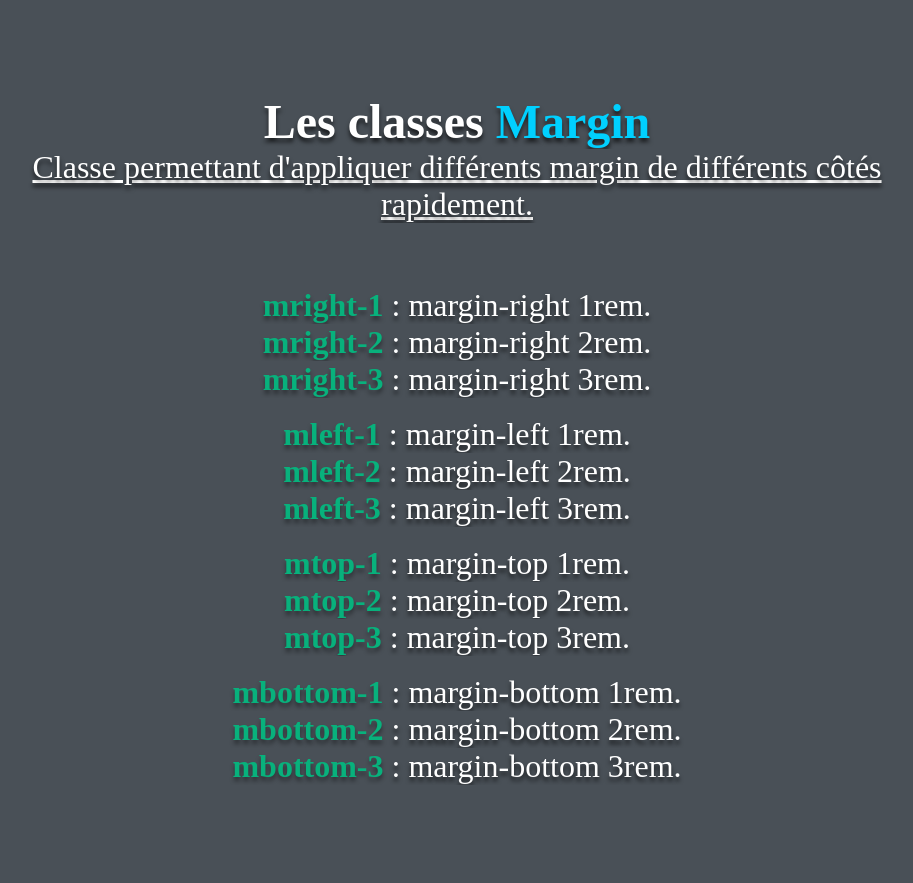
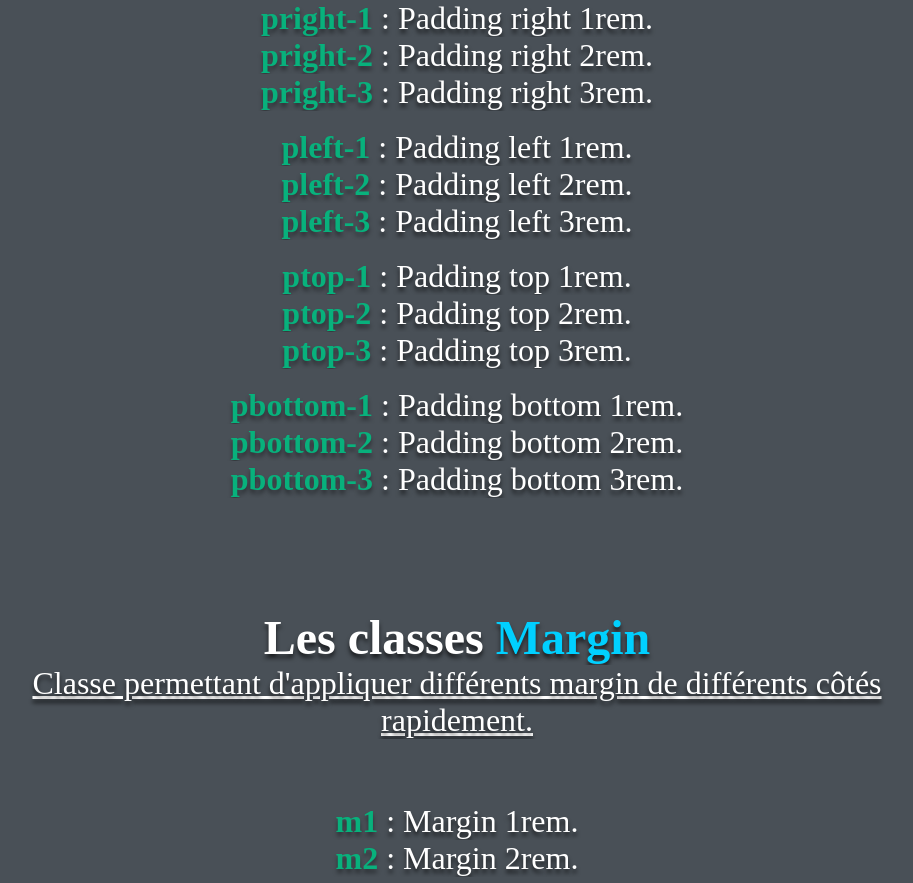
Before and after one commit to nixiz0/Workitium-Web, a React (Create React App) app: page /documentation in a window 1280 px wide. Shown: the part 2320-3203 px from the top of the page, without its empty margins (183-1096 px from the left). Built offline with nearby package versions, Linux system fonts and the light colour scheme.

Commit message:
Add new class for the documentation page

```diff
--- a/src/Documentation.jsx
+++ b/src/Documentation.jsx
@@ -129,6 +129,46 @@ function Documentation() {
                 <p>
                     <b class="code_class_css">p5</b> : Padding 3rem.
                 </p>
+                <br/>
+                <p>
+                    <b class="code_class_css">pright-1</b> : Padding right 1rem.
+                </p>
+                <p>
+                    <b class="code_class_css">pright-2</b> : Padding right 2rem.
+                </p>
+                <p>
+                    <b class="code_class_css">pright-3</b> : Padding right 3rem.
+                </p>
+                <br/>
+                <p>
+                    <b class="code_class_css">pleft-1</b> : Padding left 1rem.
+                </p>
+                <p>
+                    <b class="code_class_css">pleft-2</b> : Padding left 2rem.
+                </p>
+                <p>
+                    <b class="code_class_css">pleft-3</b> : Padding left 3rem.
+                </p>
+                <br/>
+                <p>
+                    <b class="code_class_css">ptop-1</b> : Padding top 1rem.
+                </p>
+                <p>
+                    <b class="code_class_css">ptop-2</b> : Padding top 2rem.
+                </p>
+                <p>
+                    <b class="code_class_css">ptop-3</b> : Padding top 3rem.
+                </p>
+                <br/>
+                <p>
+                    <b class="code_class_css">pbottom-1</b> : Padding bottom 1rem.
+                </p>
+                <p>
+                    <b class="code_class_css">pbottom-2</b> : Padding bottom 2rem.
+                </p>
+                <p>
+                    <b class="code_class_css">pbottom-3</b> : Padding bottom 3rem.
+                </p>
             </div>
             {/*--------------*/}
 
@@ -138,6 +178,22 @@ function Documentation() {
                 <p class="p_presentation">
                     Classe permettant d'appliquer différents margin de différents côtés rapidement.
                 </p>
+                <p>
+                    <b class="code_class_css">m1</b> : Margin 1rem.
+                </p>
+                <p>
+                    <b class="code_class_css">m2</b> : Margin 2rem.
+                </p>
+                <p>
+                    <b class="code_class_css">m3</b> : Margin 3rem.
+                </p>
+                <p>
+                    <b class="code_class_css">m4</b> : Margin 4rem.
+                </p>
+                <p>
+                    <b class="code_class_css">m5</b> : Margin 5rem.
+                </p>
+                <br/>
                 <p>
                     <b class="code_class_css">mright-1</b> : margin-right 1rem.
                 </p>
--- a/src/workitium-css/Workitium.css
+++ b/src/workitium-css/Workitium.css
@@ -142,11 +142,78 @@
     padding: 3rem;
 }
 
+.pright-1 {
+  padding-right: 1rem;
+}
+
+.pright-2 {
+  padding-right: 2rem;
+}
+
+.pright-3 {
+  padding-right: 3rem;
+}
+
+.pleft-1 {
+  padding-left: 1rem;
+}
+
+.pleft-2 {
+  padding-left: 2rem;
+}
+
+.pleft-3 {
+  padding-left: 3rem;
+}
+
+.ptop-1 {
+  padding-top: 1rem;
+}
+
+.ptop-2 {
+  padding-top: 2rem;
+}
+
+.ptop-3 {
+  padding-top: 3rem;
+}
+
+.pbottom-1 {
+  padding-bottom: 1rem;
+}
+
+.pbottom-2 {
+  padding-bottom: 2rem;
+}
+
+.pbottom-3 {
+  padding-bottom: 3rem;
+}
+
 
 
 /****************************************************************************/
 /* CLASS MARGIN ####################################################*/
 /***************************************************************************/
+.m1 {
+  margin: 1rem;
+}
+
+.m2 {
+  margin: 2rem;
+}
+
+.m3 {
+  margin: 3rem;
+}
+
+.m4 {
+  margin: 4rem;
+}
+
+.m5 {
+  margin: 5rem;
+}
 
 .mright-1 {
     margin-right: 1rem;
```
